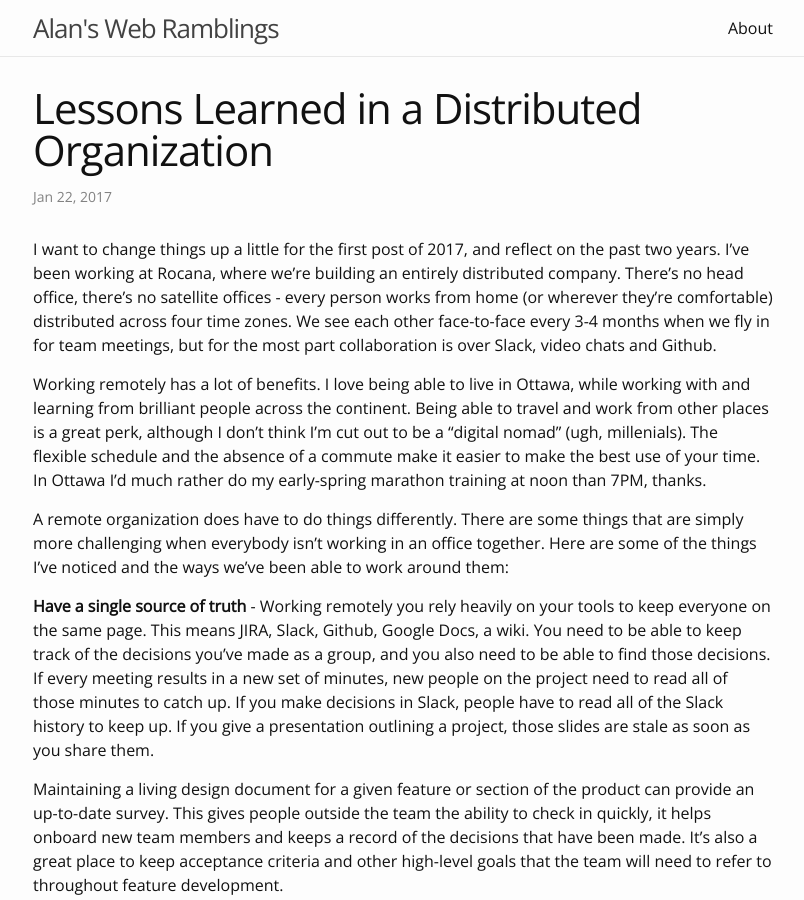
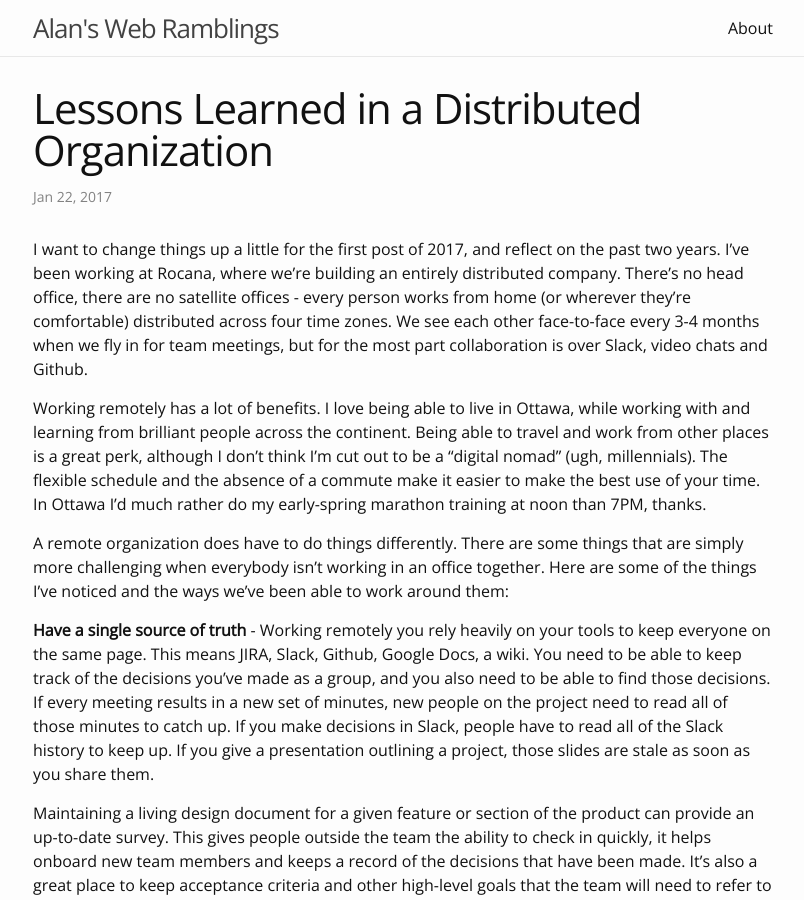
Before and after one commit to actgardner/actgardner.github.io, a Jekyll site: the page built from _posts/2017-01-22-working-remote.markdown, in a window 1280 px wide and 900 px high. Shown: the whole window, without its empty margins (237-1041 px from the left). Built offline with Jekyll 4.4.1, drawn with Linux system fonts in a browser that asks for light colours.

Commit message:
Fix typos

```diff
--- a/_posts/2017-01-22-working-remote.markdown
+++ b/_posts/2017-01-22-working-remote.markdown
@@ -7,7 +7,7 @@ categories: teams distributed work-from-home remote-work remote
 
 I want to change things up a little for the first post of 2017, and reflect on the past two years.
 I've been working at Rocana, where we're building an entirely distributed company.
-There's no head office, there's no satellite offices - every person works from home
+There's no head office, there are no satellite offices - every person works from home
 (or wherever they're comfortable) distributed across four time zones.
 We see each other face-to-face every 3-4 months when we fly in for team meetings,
 but for the most part collaboration is over Slack, video chats and Github.
@@ -15,7 +15,7 @@ but for the most part collaboration is over Slack, video chats and Github.
 Working remotely has a lot of benefits. I love being able to live in Ottawa,
 while working with and learning from brilliant people across the continent.
 Being able to travel and work from other places is a great perk,
-although I don't think I'm cut out to be a "digital nomad" (ugh, millenials).
+although I don't think I'm cut out to be a "digital nomad" (ugh, millennials).
 The flexible schedule and the absence of a commute make it easier to make
 the best use of your time. In Ottawa I'd much rather do my early-spring
 marathon training at noon than 7PM, thanks.
```
